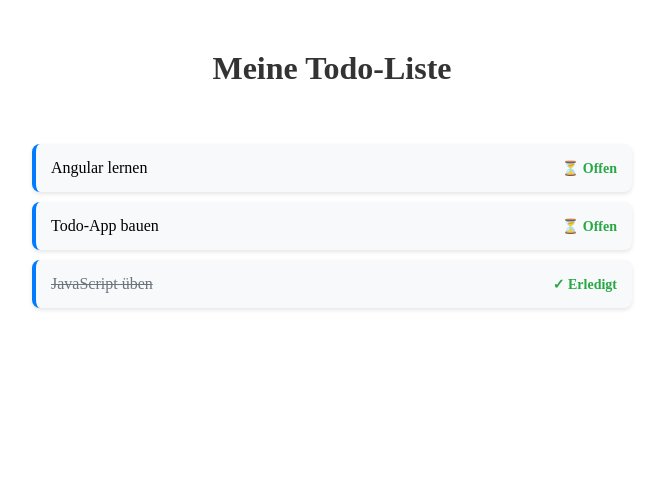
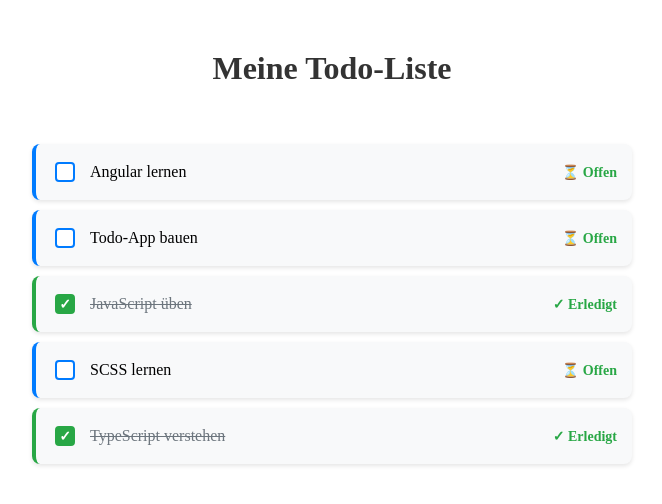
Before and after one commit to Paveluschka250/meine_todo_app, an Angular app: page / in a window 1280 px wide. Shown: the top 504 px of the page, without its empty margins (308-970 px from the left). Built offline with nearby package versions, Linux system fonts and the light colour scheme.

Commit message:
feat: Add interactive checkboxes with custom design

```diff
--- a/src/app/app.component.html
+++ b/src/app/app.component.html
@@ -2,10 +2,22 @@
 
 <div class="todo-container">
   <ul class="todo-list">
-    <li *ngFor="let todo of todoItems" class="todo-item">
-      <span [class.completed]="todo.completed">
-        {{ todo.text }}
-      </span>
+    <li
+      *ngFor="let todo of todoItems"
+      class="todo-item"
+      [class.completed]="todo.completed"
+    >
+      <div class="todo-content">
+        <input
+          type="checkbox"
+          [checked]="todo.completed"
+          (change)="toggleTodo(todo.id)"
+        />
+        <span [class.completed]="todo.completed">
+          {{ todo.text }}
+        </span>
+      </div>
+
       <span class="status">
         {{ todo.completed ? "✓ Erledigt" : "⏳ Offen" }}
       </span>
--- a/src/app/app.component.scss
+++ b/src/app/app.component.scss
@@ -2,17 +2,6 @@ h1 {
   color: #333;
   text-align: center;
   margin-top: 50px;
-}
-
-h1 {
-  color: #333;
-  text-align: center;
-  margin-top: 50px;
-}
-
-p {
-  text-align: center;
-  color: #666;
 }
 
 .todo-container {
@@ -41,13 +30,64 @@ p {
         transition: all 0.3s ease;
       }
 
+      &.completed {
+        border-left: 4px solid #28a745;
+      }
+
+      .todo-content {
+        display: flex;
+        align-items: center;
+        gap: 12px;
+        flex: 1;
+
+        input[type="checkbox"] {
+          appearance: none;
+          width: 20px;
+          height: 20px;
+          border: 2px solid #007bff;
+          border-radius: 4px;
+          background: white;
+          cursor: pointer;
+          position: relative;
+          transition: all 0.3s ease;
+
+          &:hover {
+            border-color: #0056b3;
+            transform: scale(1.1);
+          }
+
+          &:checked {
+            background: #28a745;
+            border-color: #28a745;
+
+            // Häkchen-Symbol
+            &::after {
+              content: "✓";
+              position: absolute;
+              top: 50%;
+              left: 50%;
+              transform: translate(-50%, -50%);
+              color: white;
+              font-weight: bold;
+              font-size: 14px;
+            }
+          }
+
+          &:focus {
+            outline: 2px solid #007bff;
+            outline-offset: 2px;
+          }
+        }
+
         span {
           &.completed {
             text-decoration: line-through;
             color: #6c757d;
           }
+        }
+      }
 
-        &.status {
+      .status {
         font-size: 14px;
         color: #28a745;
         font-weight: bold;
@@ -55,4 +95,3 @@ p {
     }
   }
 }
-}
--- a/src/app/app.component.ts
+++ b/src/app/app.component.ts
@@ -3,21 +3,29 @@ import { Component } from '@angular/core';
 @Component({
   selector: 'app-root',
   templateUrl: './app.component.html',
-  styleUrls: ['./app.component.scss']
+  styleUrls: ['./app.component.scss'],
 })
 export class AppComponent {
   title = 'meine_todo_app';
-  todoItems = todos;
+
+  todoItems: TodoItem[] = [
+    { id: 1, text: 'Angular lernen', completed: false },
+    { id: 2, text: 'Todo-App bauen', completed: false },
+    { id: 3, text: 'JavaScript üben', completed: true },
+    { id: 4, text: 'SCSS lernen', completed: false },
+    { id: 5, text: 'TypeScript verstehen', completed: true },
+  ];
+
+  toggleTodo(id: number): void {
+    const todo = this.todoItems.find((item) => item.id === id);
+    if (todo) {
+      todo.completed = !todo.completed;
+    }
+  }
 }
 
 interface TodoItem {
-  id: number;        // Eindeutige Nummer
-  text: string;      // Der Text der Aufgabe
-  completed: boolean; // Ist erledigt oder nicht?
+  id: number;
+  text: string;
+  completed: boolean;
 }
-
-let todos: TodoItem[] = [
-  { id: 1, text: 'Angular lernen', completed: false },
-  { id: 2, text: 'Todo-App bauen', completed: false },
-  { id: 3, text: 'JavaScript üben', completed: true }
-];
```
Lines whose indentation alone changed are shown as unchanged.
